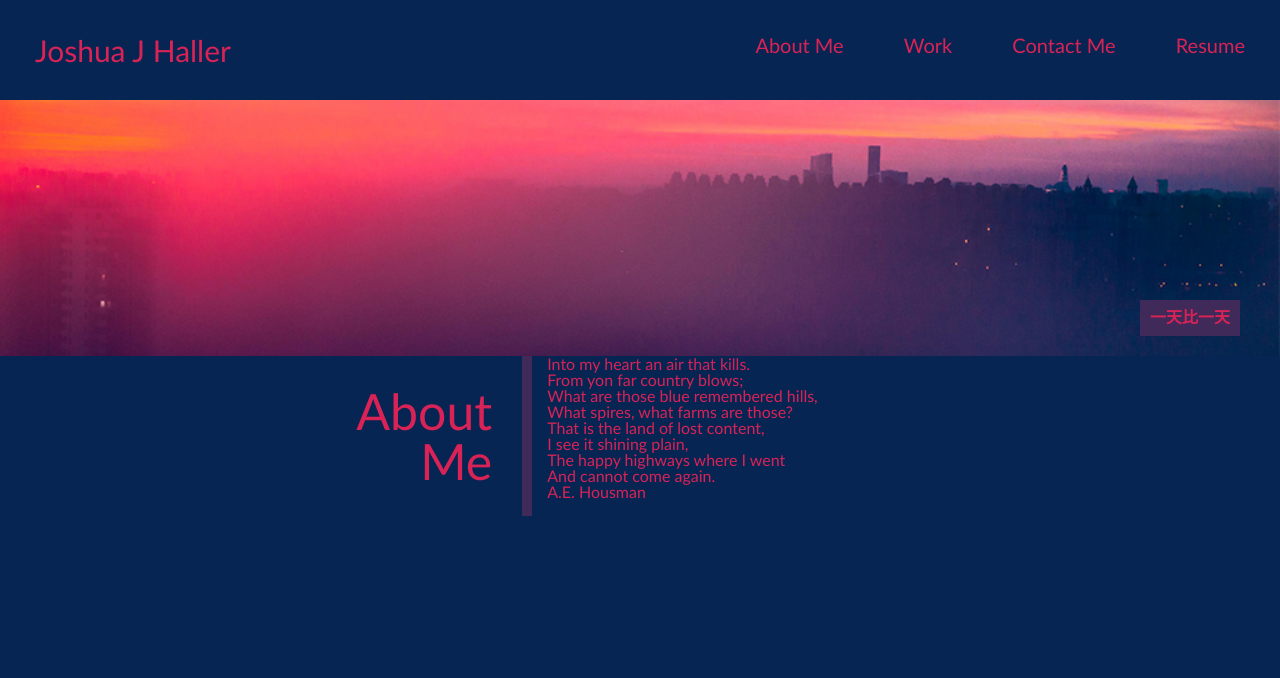
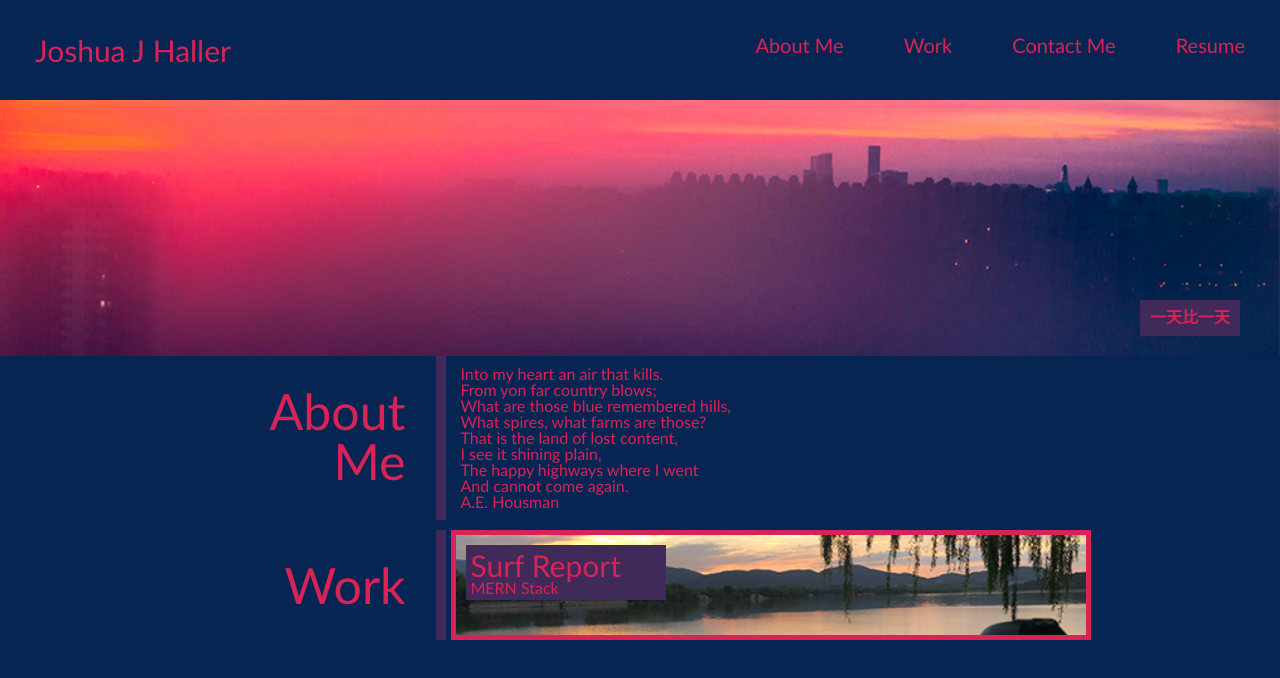
Before and after one commit to JJHPhoto/portfolio, a plain HTML site: page index.html in a window 1280 px wide. Drawn offline with Linux system fonts and the light colour scheme.

Commit message:
Worked on my Work section.

```diff
--- a/assets/css/style.css
+++ b/assets/css/style.css
@@ -54,16 +54,23 @@ a {
 /* Body styling */
 
 .AboutMe {
-     /* background-color: #072552; */
      color: #d92357;
      font-family: 'Gill Sans', 'Gill Sans MT', Calibri, 'Trebuchet MS', sans-serif;
      display: flex;
      justify-content: center;
   }
 
+.Work {
+    color: #d92357;
+    font-family: 'Gill Sans', 'Gill Sans MT', Calibri, 'Trebuchet MS', sans-serif;
+    display: flex;
+    justify-content: center;
+    margin-top: 10px;
+ }
+
+
 .banner{
     background-image: url("./../images/banner-fog-city.jpg");
-    background-repeat: no-repeat;
     height: 256px;
     background-size: cover;
 }
@@ -80,7 +87,7 @@ a {
 }
 
 .sections {
-    width: 20px;
+    width: 20%;
     padding: 30px;
     margin-right: 5px;
     display: flex;
@@ -90,9 +97,34 @@ a {
     border-right: #3f2a59 10px solid;
 }
 
-.paragraphs {
-    margin-left: 10px;
+.poem {
+    padding: 10px;
+    width: 50%;
 }
+
+.topimage {
+    width: 50%;
+    background-image: url("./../images/topimage.jpg");
+    background-size: cover;
+    padding: 10px;
+    border: #d92357 solid 5px;
+}
+
+.phototitle {
+    font-size: 30px;
+    background-color: #3f2a59;
+    padding: 5px;
+    width: 200px;
+    height: 30px;
+}
+
+.photosub {
+    background-color: #3f2a59;
+    padding: 5px;
+    width: 200px;
+    height: 25px;
+}
+
 
 /* li:hover {
     font-size: larger;
--- a/index.html
+++ b/index.html
@@ -47,7 +47,7 @@
     <div class="AboutMe">
           <div class="sections">About Me</div>
 
-          <div class="paragraphs">
+          <div class="poem">
             <p>
                 Into my heart an air that kills.
             </p>
@@ -80,19 +80,29 @@
 
     </div>
 
+    <div class="Work">
+        <div class="sections">Work</div>
 
+        <div class="topimage">
+            <div class="phototitle">Surf Report</div>
+            <div class="photosub">MERN Stack</div>
+        </div>
+    </div>
+    <!-- <div class="work">
+          <div class="sections">Work</div>
 
-        <!-- <div class="work">
-          <h3><a name="work"></a>Work</h3>
+          <div class="paragraphs">
             <p> Work work work!Work work work!Work work work!Work work work!Work work work!Work work work!Work work work!Work work work!Work work work!Work work work!Work work work!Work work work!Work work work!Work work work!Work work work!Work work work!Work work work!Work work work!</p>
           </div>
 
-        <div class="contact-me">
+    </div> -->
+
+        <!-- <div class="contact-me">
           <h3><a name="contact-me"></a>Contact Me</h3>
           <p>How to reach the one and only!</p>
+        </div>
+
     </div> -->
-
-    </div>
 
 </body>
 </html>
```
Also changed, not shown: assets/images/topimage.jpg (added). Lines whose indentation alone changed are shown as unchanged.
